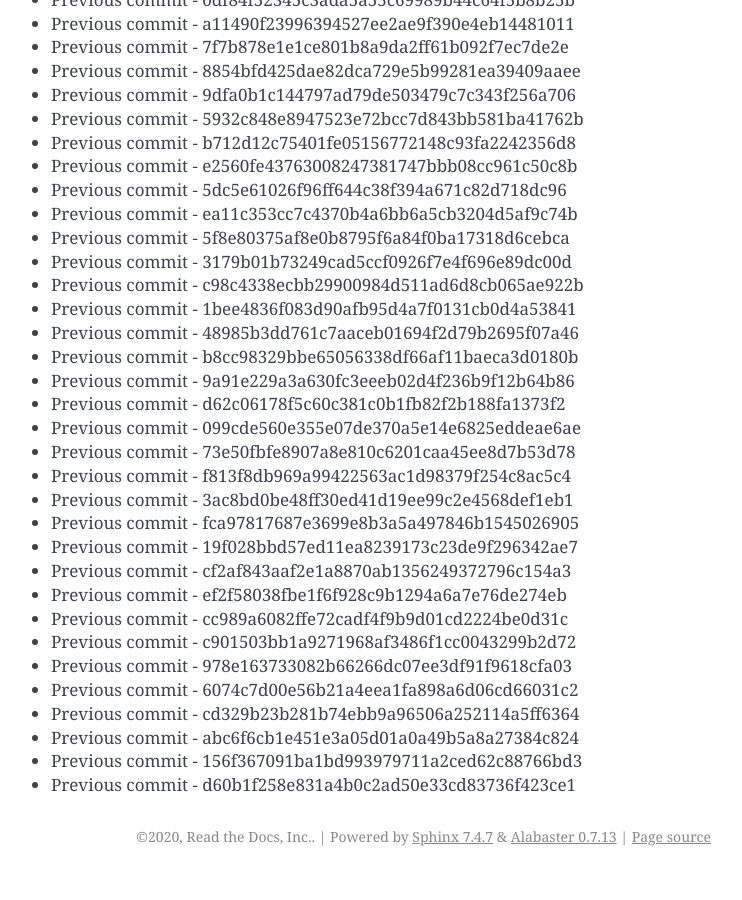
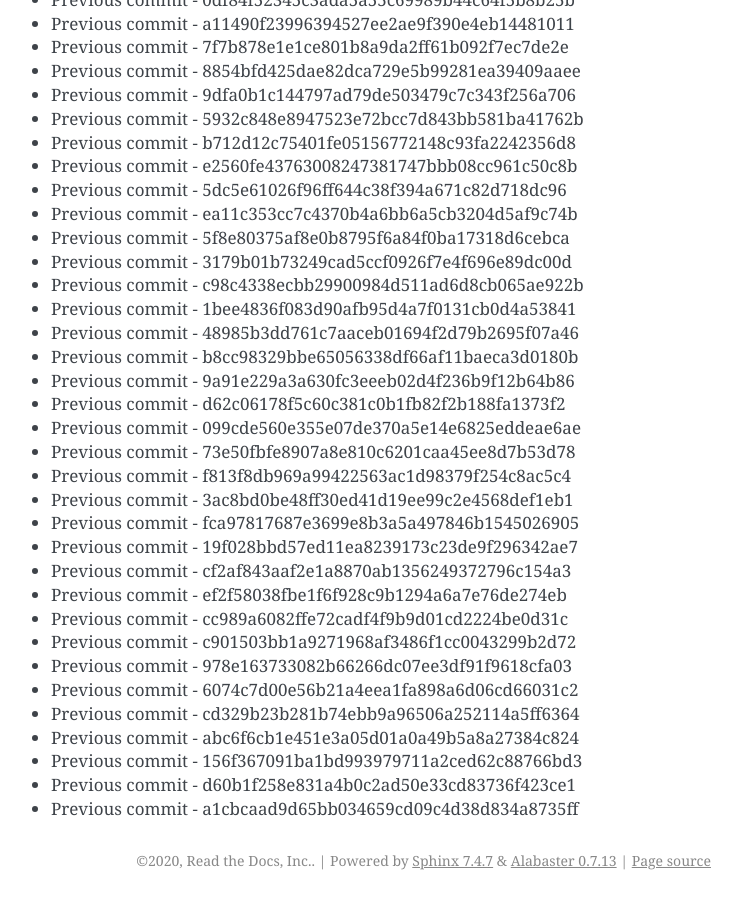
Before and after one commit to readthedocs/rtd-git-stresstest, a Sphinx documentation site: the page built from docs/updates.rst, in a window 1280 px wide and 900 px high, scrolled down 82279 px. Shown: the whole window, without its empty margins (399-1141 px from the left). Built offline with Sphinx 7.4.7, drawn with Linux system fonts in a browser that asks for light colours; before the commit the page ends 83155 px from its top, so only the background shows below that.

Commit message:
Generating commit from previous: a1cbcaad9d65bb034659cd09c4d38d834a8735ff

```diff
--- a/docs/updates.rst
+++ b/docs/updates.rst
@@ -3489,3 +3489,4 @@ It can be tested for any performance characteristics.
 * Previous commit - abc6f6cb1e451e3a05d01a0a49b5a8a27384c824
 * Previous commit - 156f367091ba1bd993979711a2ced62c88766bd3
 * Previous commit - d60b1f258e831a4b0c2ad50e33cd83736f423ce1
+* Previous commit - a1cbcaad9d65bb034659cd09c4d38d834a8735ff
```
